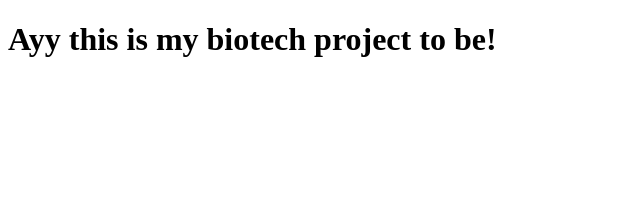
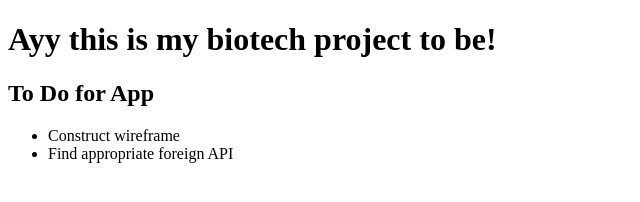
Before and after one commit to samia-ahmed/bioProject, a plain HTML site: page index.html in a window 1280 px wide. Shown: the whole page, without its empty margins (0-640 px from the left). Drawn offline with Linux system fonts and the light colour scheme.

Commit message:
added to do list

```diff
--- a/index.html
+++ b/index.html
@@ -8,5 +8,10 @@
 </head>
 <body>
     <h1>Ayy this is my biotech project to be!</h1>
+    <h2>To Do for App</h2>
+    <ul>
+        <li>Construct wireframe</li>
+        <li>Find appropriate foreign API</li>
+    </ul>
 </body>
 </html>
```
